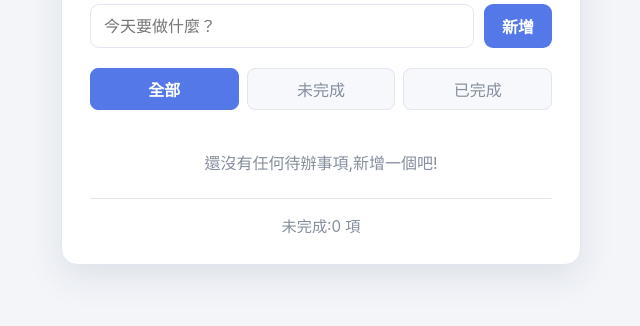
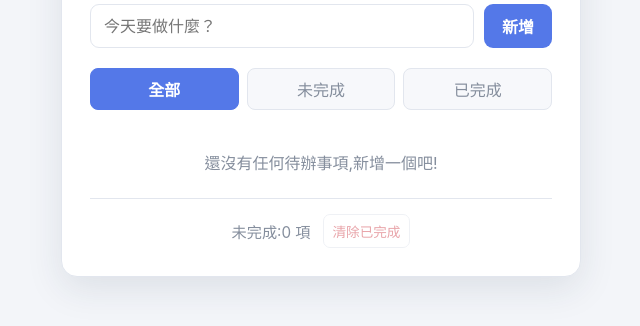
Before and after one commit to pyycode2037/copilot-workshop-agent-mode-mcp, a plain HTML site: page index.html in a window 1280 px wide. Shown: the part 136-462 px from the top of the page, without its empty margins (319-959 px from the left). Drawn offline with Linux system fonts and the light colour scheme.

Commit message:
feat: add clear completed todos action (#4)
Co-authored-by: Copilot <223556219+Copilot@users.noreply.github.com>

```diff
--- a/app.js
+++ b/app.js
@@ -6,6 +6,7 @@ const input = document.getElementById('todo-input');
 const list = document.getElementById('todo-list');
 const emptyState = document.getElementById('empty-state');
 const remainingCount = document.getElementById('remaining-count');
+const clearCompletedButton = document.getElementById('clear-completed');
 const filterButtons = document.querySelectorAll('.btn-filter');
 const themeToggle = document.getElementById('theme-toggle');
 const themeIcon = document.getElementById('theme-icon');
@@ -74,8 +75,18 @@ function render() {
     button.setAttribute('aria-pressed', String(isActive));
   });
 
-  remainingCount.textContent = `未完成:${todos.filter((todo) => !todo.completed).length} 項`;
+  const completedCount = todos.filter((todo) => todo.completed).length;
+  remainingCount.textContent = `未完成:${todos.length - completedCount} 項`;
+  clearCompletedButton.disabled = completedCount === 0;
 }
+
+clearCompletedButton.addEventListener('click', () => {
+  if (!todos.some((todo) => todo.completed)) return;
+  if (!window.confirm('確定要清除所有已完成的待辦事項嗎？')) return;
+
+  todos = todos.filter((todo) => !todo.completed);
+  saveAndRender();
+});
 
 // 更新主題按鈕文字與圖示。
 function updateThemeButton(theme) {
--- a/index.html
+++ b/index.html
@@ -37,6 +37,7 @@
 
     <footer class="app-footer">
       <span id="remaining-count">未完成:0 項</span>
+      <button id="clear-completed" class="btn-clear-completed" type="button" aria-label="清除所有已完成的待辦事項" disabled>清除已完成</button>
     </footer>
   </main>
 </body>
--- a/styles.css
+++ b/styles.css
@@ -218,12 +218,33 @@ button {
 }
 
 .app-footer {
+  display: flex;
+  align-items: center;
+  justify-content: center;
+  gap: 12px;
   margin-top: 20px;
   padding-top: 15px;
   border-top: 1px solid var(--color-border);
   color: var(--color-muted);
-  text-align: center;
   font-size: 0.95rem;
+}
+
+.btn-clear-completed {
+  padding: 6px 9px;
+  color: var(--color-danger);
+  background: transparent;
+  border: 1px solid var(--color-border);
+  border-radius: 7px;
+  font-size: 0.85rem;
+}
+
+.btn-clear-completed:hover:not(:disabled) {
+  background: var(--color-danger-hover);
+}
+
+.btn-clear-completed:disabled {
+  cursor: not-allowed;
+  opacity: 0.55;
 }
 
 .sr-only {
```
